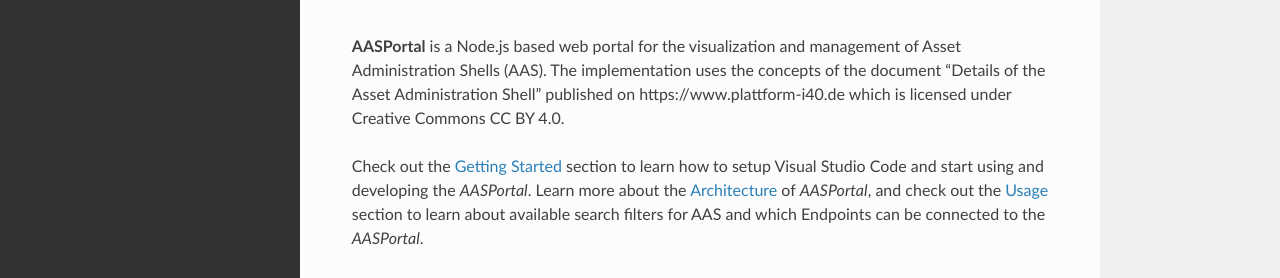
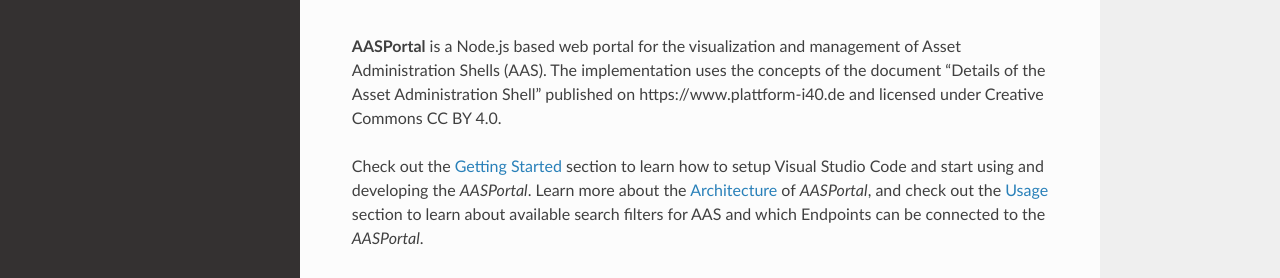
Before and after one commit to fpethig/rtd-tutorial, a Sphinx documentation site: the page built from docs/source/index.md, in a window 1280 px wide and 1199 px high. Shown: the part 615-893 px from the top of the window. Built offline with Sphinx 7.4.7 and the Read the Docs theme 2.0.0, drawn with Linux system fonts in a browser that asks for light colours.

Commit message:
Update index.md

```diff
--- a/docs/source/index.md
+++ b/docs/source/index.md
@@ -1,7 +1,7 @@
 # AASPortal
 ![AASPortal Logo <](./images/AASPortal_mid.png "AASPortal Logo")
 
-**AASPortal** is a Node.js based web portal for the visualization and management of Asset Administration Shells (AAS). The implementation uses the concepts of the document "Details of the Asset Administration Shell" published on https://www.plattform-i40.de which is licensed under Creative Commons CC BY 4.0.
+**AASPortal** is a Node.js based web portal for the visualization and management of Asset Administration Shells (AAS). The implementation uses the concepts of the document "Details of the Asset Administration Shell" published on https://www.plattform-i40.de and licensed under Creative Commons CC BY 4.0.
 
 Check out the [Getting Started](gettingstarted.md) section to learn how to setup Visual Studio Code and start using and developing the *AASPortal*. Learn more about the [Architecture](architecture.md) of *AASPortal*, and check out the [Usage](usage.md) section to learn about available search filters for AAS and which Endpoints can be connected to the *AASPortal*.
 
```
